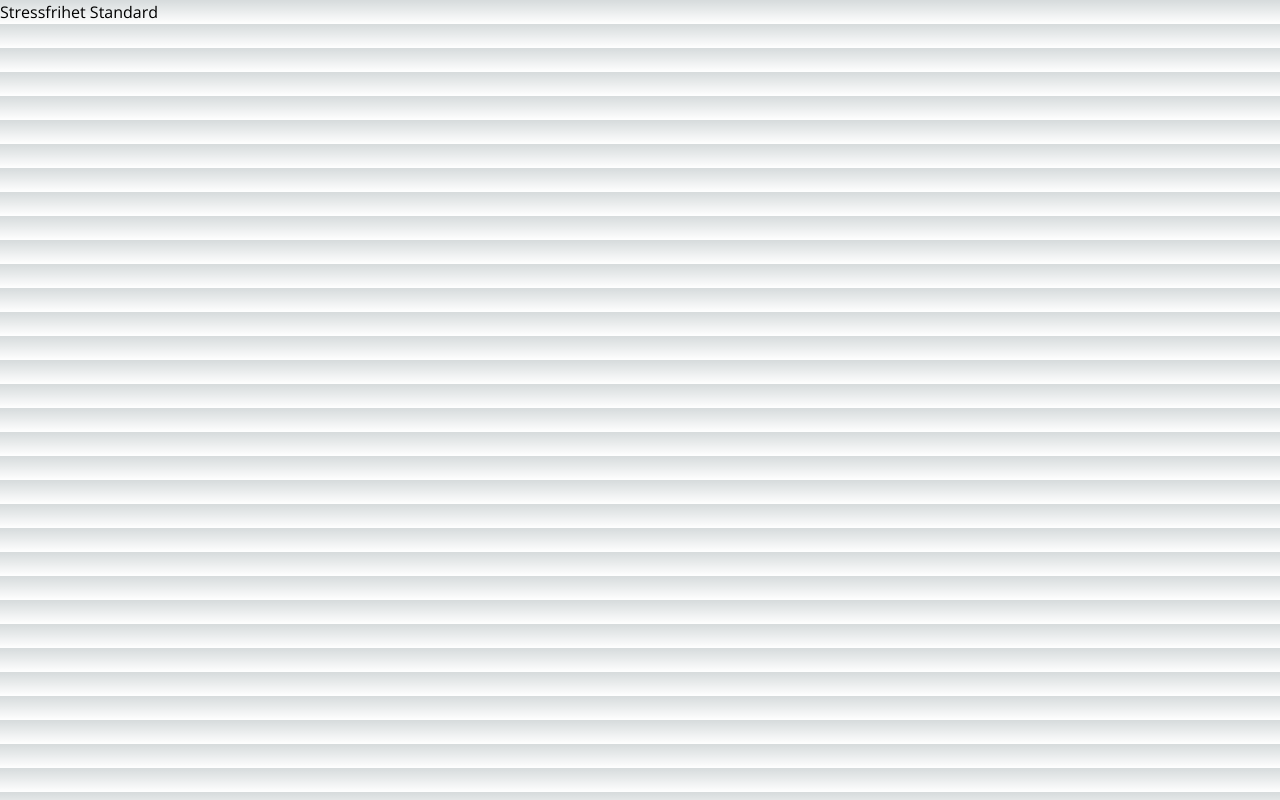
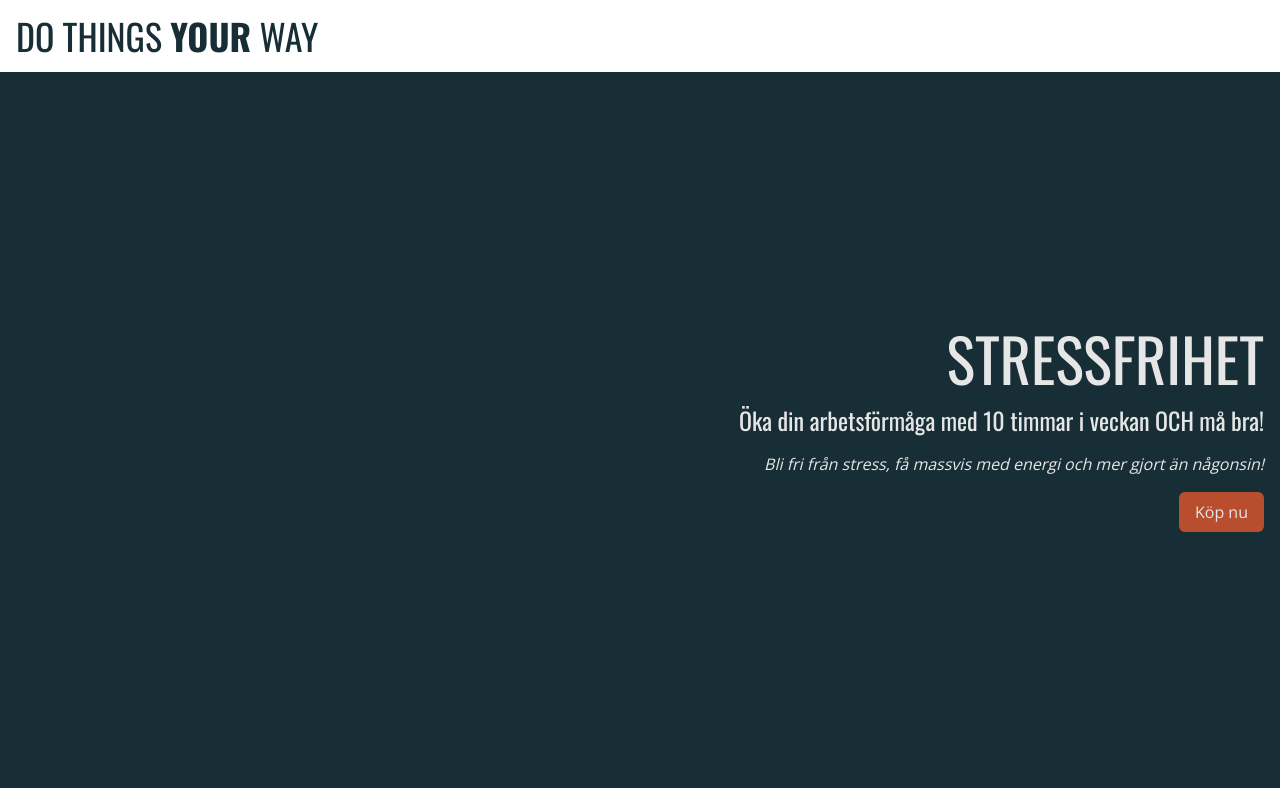
Before and after one commit to Mattssonm/dothingsyourway, a Next.js app: page /products/stressfrihet in a window 1280 px wide. Built offline with nearby package versions, Linux system fonts and the light colour scheme.

Commit message:
add basic structure for header and button

```diff
--- a/app/globals.css
+++ b/app/globals.css
@@ -3,25 +3,5 @@
 @tailwind utilities;
 
 :root {
-  --foreground-rgb: 0, 0, 0;
-  --background-start-rgb: 214, 219, 220;
-  --background-end-rgb: 255, 255, 255;
+
 }
-
-@media (prefers-color-scheme: dark) {
-  :root {
-    --foreground-rgb: 255, 255, 255;
-    --background-start-rgb: 0, 0, 0;
-    --background-end-rgb: 0, 0, 0;
-  }
-}
-
-body {
-  color: rgb(var(--foreground-rgb));
-  background: linear-gradient(
-      to bottom,
-      transparent,
-      rgb(var(--background-end-rgb))
-    )
-    rgb(var(--background-start-rgb));
-}
--- a/app/page.tsx
+++ b/app/page.tsx
@@ -13,7 +13,6 @@ export default function Home() {
 					DO THINGS
 					<span className="font-semibold"> YOUR</span> WAY
 				</h1>
-				<p className="font-sans">Detta är lite brödtext</p>
 			</div>
 		</main>
 	);
--- a/app/products/stressfrihet/page.tsx
+++ b/app/products/stressfrihet/page.tsx
@@ -1,7 +1,29 @@
+import Button from "@/components/Button/Button";
+import Header from "@/components/Header/Header";
+
+export const metadata = {
+	title: "Do Things Your Way | Stressfrihet",
+};
+
 export default function Page() {
 	return (
-		<div>
-			<h1>Stressfrihet Standard</h1>
-		</div>
+		<>
+			<Header variant="light" />
+			<section className="bg-primary-dark">
+				<div className="container mx-auto text-text-light text-sm md:text-base py-64 px-4 flex-column justify-end text-right space-y-4">
+					<h2 className="text-4xl md:text-6xl font-display uppercase">
+						Stressfrihet
+					</h2>
+					<h3 className="font-display text-xl md:text-2xl">
+						Öka din arbetsförmåga med 10 timmar i veckan OCH må bra!
+					</h3>
+					<p className="font-thin italic">
+						Bli fri från stress, få massvis med energi och mer gjort än
+						någonsin!
+					</p>
+					<Button>Köp nu</Button>
+				</div>
+			</section>
+		</>
 	);
 }
--- /dev/null
+++ b/components/Button/Button.tsx
@@ -0,0 +1,18 @@
+interface ButtonProps {
+	variant?: "primary" | "secondary";
+	children: React.ReactNode;
+	onClick?: () => void;
+}
+
+const Button = ({ variant = "primary", children, onClick }: ButtonProps) => {
+	return (
+		<button
+			className="bg-secondary text-text-light text-sm md:text-base px-4 py-2 rounded-md hover:bg-secondary-dark transition-colors duration-200 ease-in-out"
+			onClick={onClick}
+		>
+			{children}
+		</button>
+	);
+};
+
+export default Button;
--- /dev/null
+++ b/components/Header/Header.tsx
@@ -0,0 +1,23 @@
+interface HeaderProps {
+	variant?: "dark" | "light";
+}
+
+const Header = ({ variant = "dark" }: HeaderProps) => {
+	return (
+		<header className={`${variant === "dark" ? "bg-primary-dark" : ""}`}>
+			<div className={`container mx-auto py-4`}>
+				<div className="px-4">
+					<h1
+						className={`uppercase font-display thin text-2xl md:text-4xl ${
+							variant === "dark" ? "text-text-light" : "text-primary-dark"
+						} text-primary-dark`}
+					>
+						Do things <span className="font-bold">your</span> way
+					</h1>
+				</div>
+			</div>
+		</header>
+	);
+};
+
+export default Header;
--- a/package.json
+++ b/package.json
@@ -19,6 +19,7 @@
     "postcss": "8.4.23",
     "react": "18.2.0",
     "react-dom": "18.2.0",
+    "react-feather": "^2.0.10",
     "tailwindcss": "3.3.2",
     "typescript": "5.0.4"
   }
--- a/tailwind.config.js
+++ b/tailwind.config.js
@@ -14,6 +14,15 @@ module.exports = {
 				display: ["var(--font-display)", ...defaultTheme.fontFamily.sans],
 			},
 		},
+		colors: {
+			transparent: "transparent",
+			current: "currentColor",
+			"primary-dark": "hsla(195, 40%, 15%, 1.0)",
+			"text-dark": "hsla(195, 40%, 8%, 1.0)",
+			"text-light": "hsla(195, 0%, 90%, 1.0)",
+			secondary: "hsla(14, 60%, 45%, 1.0)",
+			"secondary-dark": "hsla(14, 60%, 35%, 1.0)",
+		},
 	},
 	plugins: [],
 };
```
Also changed, not shown: 1 other file (tests, documents, lock files or other folders).
